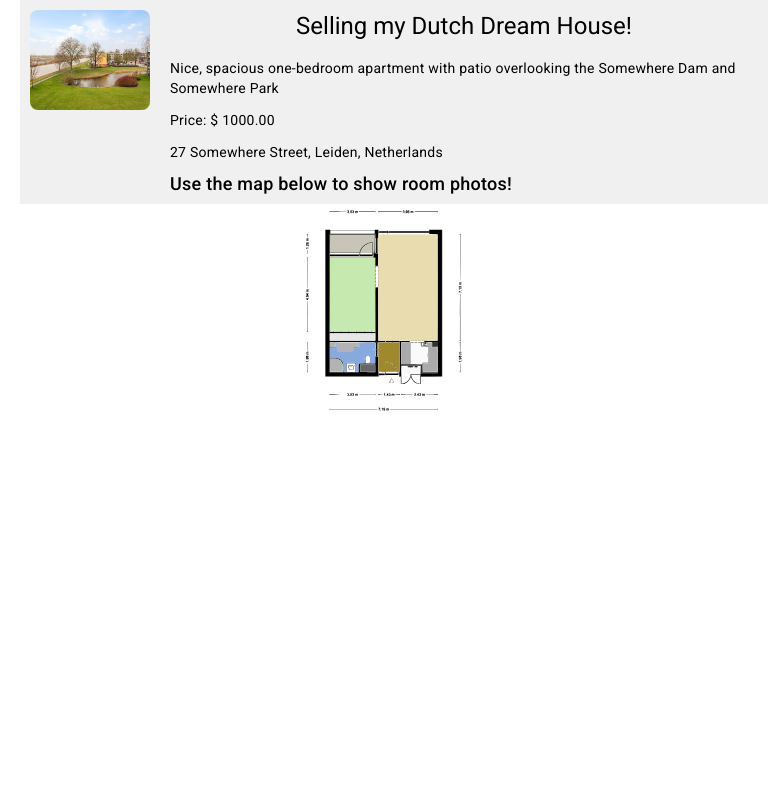
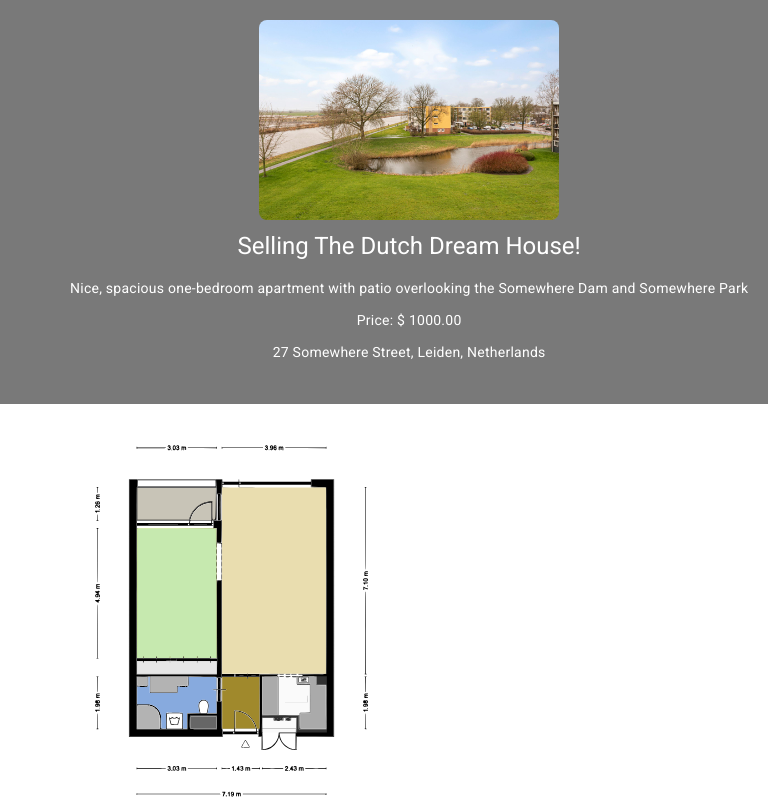
Before and after one commit to schalla7/floorplan-app, an Angular app: page / in a window 768 px wide. Built offline with nearby package versions, Linux system fonts and the light colour scheme.

Commit message:
It's in minimal demoable state (some small styling tweaks yet to be made to scratch that itch)

```diff
--- a/src/app/app.component.html
+++ b/src/app/app.component.html
@@ -2,10 +2,13 @@
 
     <house-details></house-details>
 
-    <div class="floorplan">
-        <object data="assets/floorplan1.svg" type="image/svg+xml" id="floorplan" (load)="onSvgLoad()"></object>
+    <div class="mainblock">
+        <div class="floorplan">
+            <object data="assets/floorplan1.svg" type="image/svg+xml" id="floorplan" (load)="onSvgLoad()"></object>
+        </div>
+
+        <room-detail [room]="selectedRoom"></room-detail>
+
     </div>
 
-    <room-detail [room]="selectedRoom"></room-detail>
-
 </div>
--- a/src/app/app.component.scss
+++ b/src/app/app.component.scss
@@ -1,30 +1,44 @@
+.mainblock {
+    width: 100%;
+}
+
 .floorplan {
     object {
-        width: 100%;
-        aspect-ratio: 4 / 3; // This keeps the floorplan's aspect ratio constant
-        max-height: 50vh; // Adjust based on your preference
+        // aspect-ratio: 4 /  3;
+        // aspect-ratio: 4 / 3; // This keeps the floorplan's aspect ratio constant
+        // max-height: 35h; // Adjust based on your preference
         overflow: auto;
     }
 }
 
-.full-width-test {
-    background-color: #f0f0f0;
-    width: 100%;
-    height: 50px; // Or any fixed height you want
-    margin: 0;
-    padding: 0;
-}
-
-.content {
-    display: flex;
-    flex-direction: column;
-    align-items: center;
-    width: 100%;
-    box-sizing: border-box;
+@media (min-width: 768px) {
+    .mainblock {
+        display: flex;
+        width: 100%;
+        flex-direction: row;
+    }
+        .floorplan {
+            // flex-basis: 35%;
+            padding: 30px;
+            min-width: 29%;
+            flex-grow: 0; // Prevents the floorplan from growing
+            // flex-shrink: 0; // Allows the floorplan to shrink if necessary
+            // margin-right: auto; // Aligns the floorplan to the left by pushing it away from the right
+            // margin-left: 0; // Keeps the floorplan flush with the left edge
+            // width: 35%;
+        }
+        .room-detail {
+            flex-grow: 1; // Will grow to fill the remaining space
+            flex-shrink: 1; // Allows shrinking if necessary
+            flex-basis: 65%;
+        }
 }
 
 @media (max-width: 768px) {
-    .content {
-        padding: 0 20px; // Add padding on mobile for some space around the edges
+    .mainblock {
+        width: 85%;
+    }
+    .floorplan {
+        width: 100%;
     }
 }
--- a/src/app/components/house-details/house-details.component.html
+++ b/src/app/components/house-details/house-details.component.html
@@ -5,6 +5,5 @@
         <p class="description">{{ house.description }}</p>
         <p class="price">Price: {{ house.price }}</p>
         <p class="address">{{ house.address }}</p>
-        <p class="instruction">Use the map below to show room photos!</p>
     </div>
 </div>
--- a/src/app/components/house-details/house-details.component.scss
+++ b/src/app/components/house-details/house-details.component.scss
@@ -2,78 +2,63 @@
     display: block; // Make sure the :host fills its container
     width: 100%; // This should stretch the component to the full width of its parent
     display: grid;
-    background-color: #f0f0f0;
-    grid-template-columns: 1fr auto 1fr;
+    background-color: #797979;  // Will stretch across the screen at top
+    color: white;
+    grid-template-columns: auto auto 1fr;
 }
 
 .house-intro {
-    grid-column: 2;
-    background-color: #f0f0f0; // Ensure this color stretches across the screen
+    grid-column: 1;
     width: 100%; // Full width
     padding: 20px 0; // Vertical padding
-    // border-color: black;
-    // border-style: dashed;
-    display: flex;
-
-
 }
 
     .house-thumbnail {
         width: 40%;
-    // border-color: black;
-    // border-style: dashed;
         border-radius: 8px;
     }
 
     .house-details {
-    // width: 60%;
         padding-left: 20px;
         display: flex;
         flex-direction: column;
         justify-content: space-between;
-
-    // border-color: black;
-    // border-style: dashed;
-
     }
 
-.instruction {
-    font-weight: 500;
-    font-size: large;
-    // padding: 0;
-    margin: 0;
+// Big screens:
+@media (min-width: 768px) {
+    .house-intro {
+        display: flex;
+        padding-left: 40px;
     }
-
-
-@media (min-width: 768px) {
         .house-thumbnail {
             width: 300px; // Width of the thumbnail for big screens
         }
 }
 
-
+// Mobile devices:
 @media (max-width: 768px) {
     .house-intro {
-        grid-template-columns: auto; // Single column layout for mobile
-        grid-template-rows: auto auto; // Two-row layout for mobile
-        padding: 10px; // Reduced padding for mobile
+        display: flex;
+        flex-direction: column;
+        align-items: center; // Centers children horizontally
+        margin: 0 0; // Removes any horizontal margin
+        width: 100%; // Ensures the div doesn't exceed the viewport width
     }
 
         .house-thumbnail {
-        grid-column: 1; // Single column layout
-        grid-row: 2; // Thumbnail on the second row
-        width: auto; // Maintain aspect ratio
-        max-width: 120px; // Max thumbnail width
-        max-height: 100px; // Max thumbnail height
+            border-color: black;
+            margin: auto; // Centers the image
+            max-width: 100%; // Ensures the image is responsive and does not overflow
+            height: auto; // Keeps the aspect ratio of the image
+            border-radius: 8px; // Keeps the border-radius if you want rounded corners
         }
 
         .house-details {
-        grid-column: 1; // Single column layout
-        grid-row: 3; // Details on the third row
+            padding: 10px;
+            width: 100%; // Ensures the div doesn't exceed the viewport width
+            box-sizing: border-box; // Includes padding in the width calculation
+            text-align: center;
         }
 
-    h1 {
-        grid-row: 1; // Title on the first row
-        text-align: center; // Center the title
 }
-}
--- a/src/app/components/house-details/house-details.component.ts
+++ b/src/app/components/house-details/house-details.component.ts
@@ -10,7 +10,7 @@ import { House } from '../../interfaces/house.interface';
 })
 export class HouseDetailsComponent {
   public house: House = {
-    title: "Selling my Dutch Dream House!",
+    title: "Selling The Dutch Dream House!",
     description: "Nice, spacious one-bedroom apartment with patio overlooking the Somewhere Dam and Somewhere Park",
     price: "$ 1000.00",
     address: "27 Somewhere Street, Leiden, Netherlands",
--- a/src/app/components/room-detail/room-detail.component.html
+++ b/src/app/components/room-detail/room-detail.component.html
@@ -2,5 +2,10 @@
 <p>{{ room?.description }}</p>
 
 <div class="room-photos">
-    <img loading="lazy" *ngFor="let photo of room?.photos" [src]="photo" alt="{{ room?.name }}">
+    <img
+        *ngFor="let photo of room?.photos"
+        [src]="photo"
+        loading="lazy"
+        alt="{{ room?.name }}"
+    >
 </div>
--- a/src/app/components/room-detail/room-detail.component.scss
+++ b/src/app/components/room-detail/room-detail.component.scss
@@ -1,20 +1,33 @@
-// .room-photos {
-//     display: grid;
-//     grid-template-columns: repeat(auto-fit, minmax(100px, 1fr));
-//     gap: 10px;
-
-//     img {
-//         width: 100%;
-//         height: auto;
-//     }
-// }
-
-
 :host {
     width: 100%; // Ensures it takes full width
-    margin-top: 20px; // Adds space above for separation
+    margin-top: 30px; // Adds space above for separation
     padding: 15px;
     box-sizing: border-box; // Include padding in width/height calculations
 
-    // Add specific styles for details
 }
+
+.room-photos {
+        flex-wrap: wrap; // Allow multiple rows
+        gap: 10px;
+        justify-content: flex-start; // Align images to the start of the container
+        img {
+            flex: 1 1 50%;
+            height: auto;
+            object-fit: contain;
+            max-width: 40%; // Override the previous max-width rule
+            padding: 5px;
+        }
+}
+
+@media (max-width: 768px) {
+    .room-photos {
+        img {
+            flex: 1 1 50%;
+            height: auto;
+            object-fit: contain;
+            max-width: 100%; // Override the previous max-width rule
+            padding: 10px;
+        }
+    }
+
+}
--- a/src/app/services/room.service.ts
+++ b/src/app/services/room.service.ts
@@ -57,7 +57,7 @@ export class RoomService {
     },
     {
       id: 'kitchen',
-      name: 'Kitchen / Entry',
+      name: 'Kitchen',
       description: 'Modern kitchen adjacent to living room.',
       photos: [
         'assets/rooms/kitchen/kitchen_1.jpg',
@@ -69,8 +69,6 @@ export class RoomService {
 
   getRoomById(id: string): Room | null {
     const room = this.rooms.find(room => room.id === id);
-    // console.log("\nClicked on room:");
-    // console.log(room);
     return room ?? null;
   }
 
--- a/src/styles.scss
+++ b/src/styles.scss
@@ -15,10 +15,6 @@ html {
     align-items: center;
     width: 100%;
     box-sizing: border-box; // Ensures padding does not add to width
-
-    @media (max-width: 768px) {
-        padding: 0 20px; // Adds padding on smaller screens
-    }
 }
 html, body { height: 100%; }
 body { margin: 0; font-family: Roboto, "Helvetica Neue", sans-serif; }
```
Lines whose indentation alone changed are shown as unchanged.
